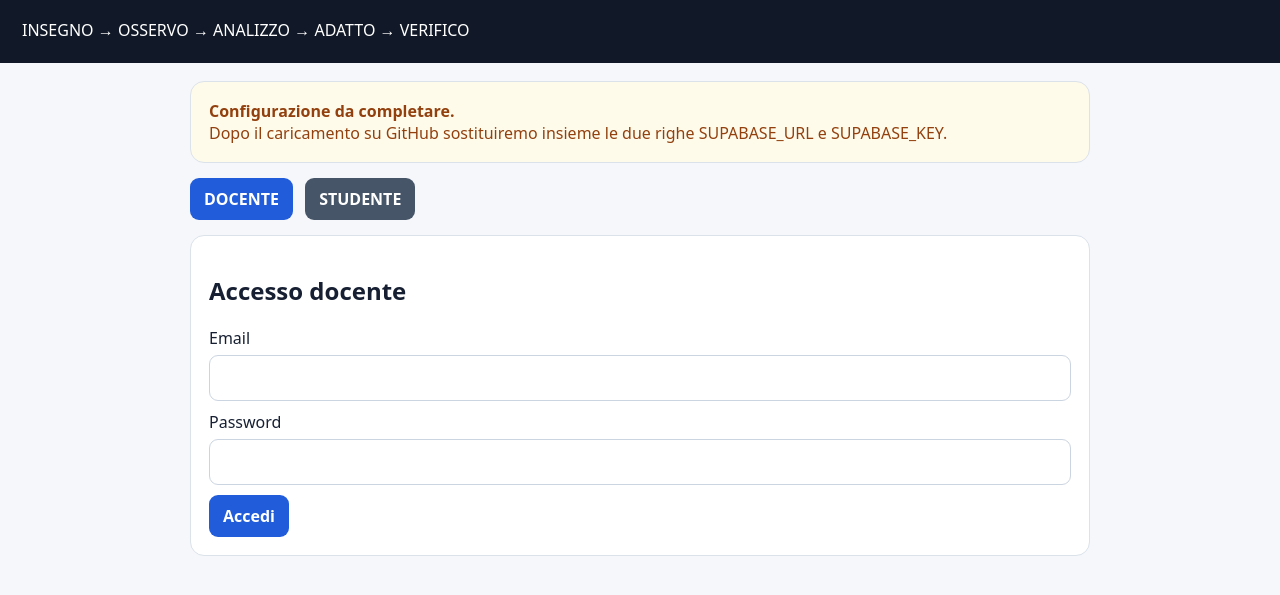
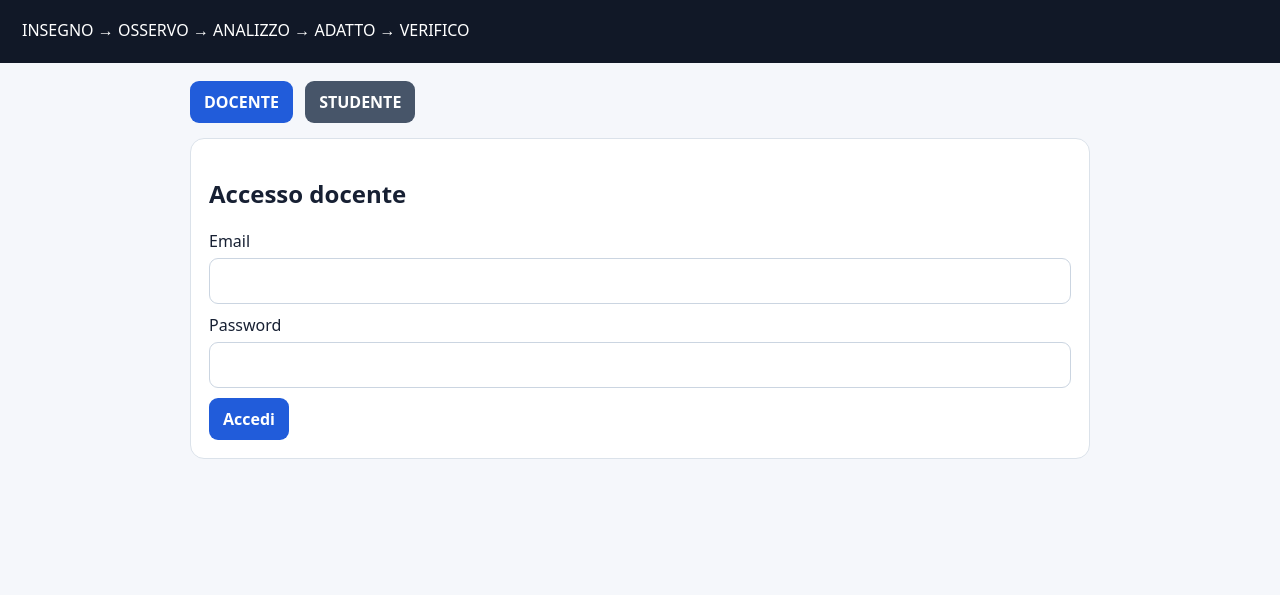
Before and after one commit to emdesanto-ui/ala-app, a plain HTML site: page index.html in a window 1280 px wide. Shown: the part 89-684 px from the top of the page. Drawn offline with nearby package versions, Linux system fonts and the light colour scheme.

Commit message:
Update index.html

```diff
--- a/index.html
+++ b/index.html
@@ -110,7 +110,7 @@ textarea{min-height:110px}button{padding:10px 14px;border:0;border-radius:9px;ba
 <script>
 const SUPABASE_URL = "https://ckjqzyoeqfrcpvmhyifa.supabase.co"
 
-const SUPABASE_KEY = "sb_publishable_ynJhY5223J8RgK6MspPVUA_rGyyzcn3;
+const SUPABASE_KEY = "sb_publishable_ynJhY5223J8RgK6MspPVUA_rGyyzcn3";
 
 const configured = SUPABASE_URL.startsWith("https://") && SUPABASE_URL.includes("supabase.co") && !SUPABASE_KEY.includes("PASTE_");
 if(configured) document.getElementById("configWarning").classList.add("hidden");
```
